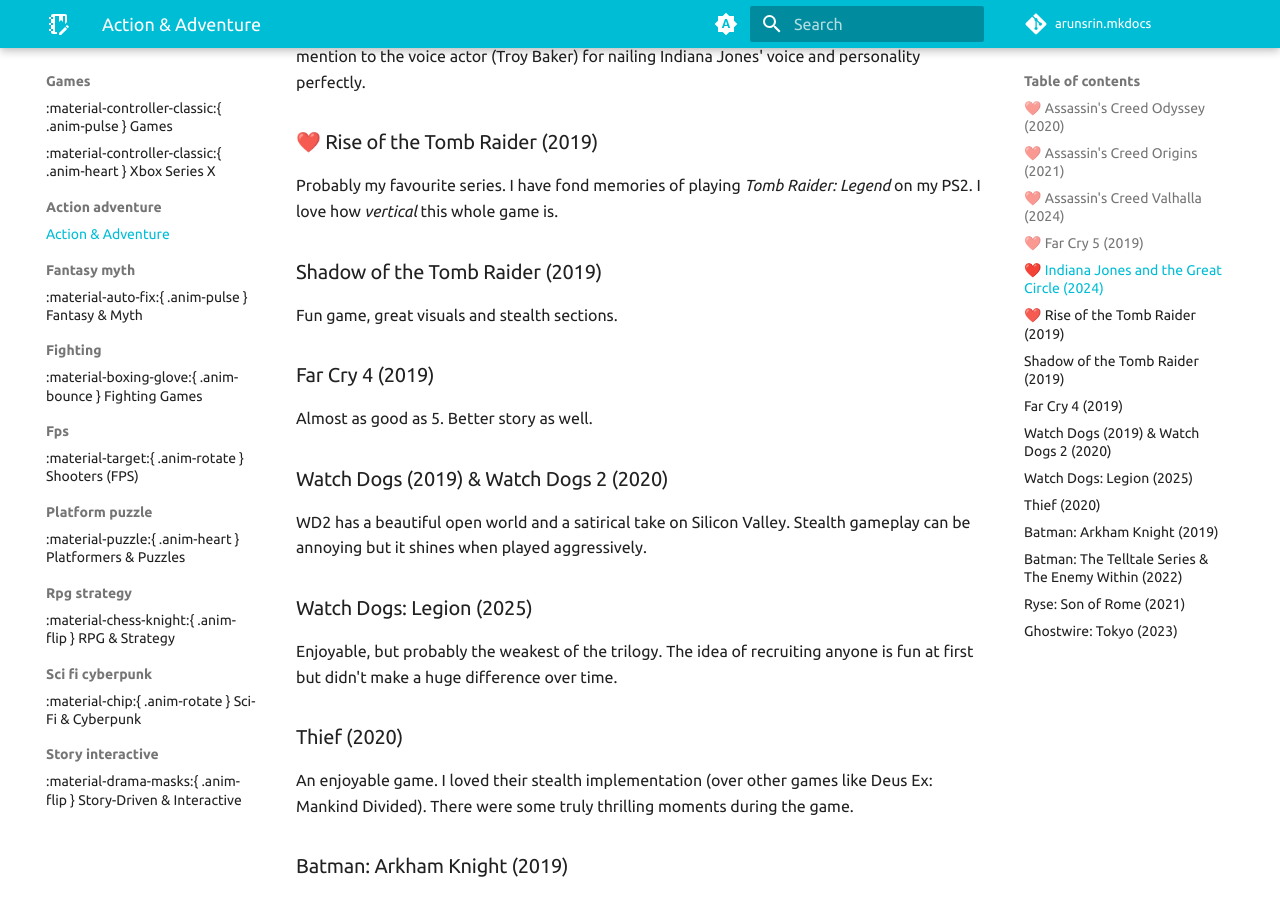
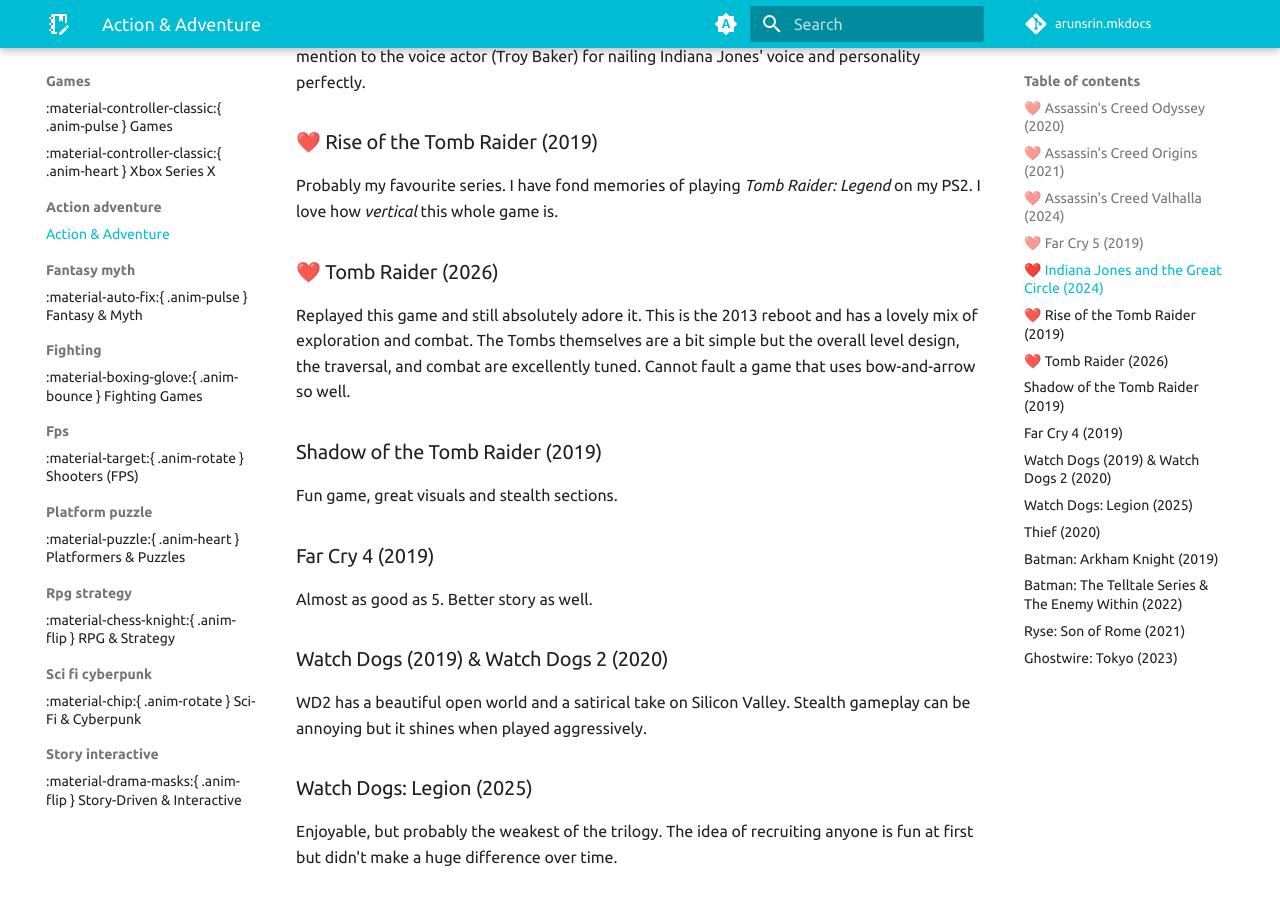
Before and after one commit to arunsrin/arunsrin.mkdocs, an MkDocs documentation site: the page built from home/games/action-adventure/index.md, in a window 1280 px wide and 900 px high, scrolled down 959 px. Built offline with MkDocs 1.6.1 and Material for MkDocs 9.7.7, drawn with Linux system fonts in a browser that asks for light colours; comment, search, counter and statistics services are not loaded.

Commit message:
Add 'Tomb Raider (2026)' to action-adventure index
Added a new section for 'Tomb Raider (2026)' highlighting its gameplay elements and design.

```diff
--- a/home/games/action-adventure/index.md
+++ b/home/games/action-adventure/index.md
@@ -27,6 +27,11 @@
 ### ❤️ Rise of the Tomb Raider (2019)
 Probably my favourite series. I have fond memories of playing *Tomb Raider: Legend* on my PS2. I love how *vertical* this whole game is.
 
+### ❤️ Tomb Raider (2026)
+Replayed this game and still absolutely adore it. This is the 2013 reboot and has a lovely mix of exploration and combat. The Tombs
+themselves are a bit simple but the overall level design, the traversal, and combat are excellently tuned. Cannot fault a game that uses
+bow-and-arrow so well.
+
 ### Shadow of the Tomb Raider (2019)
 Fun game, great visuals and stealth sections.
 
```
